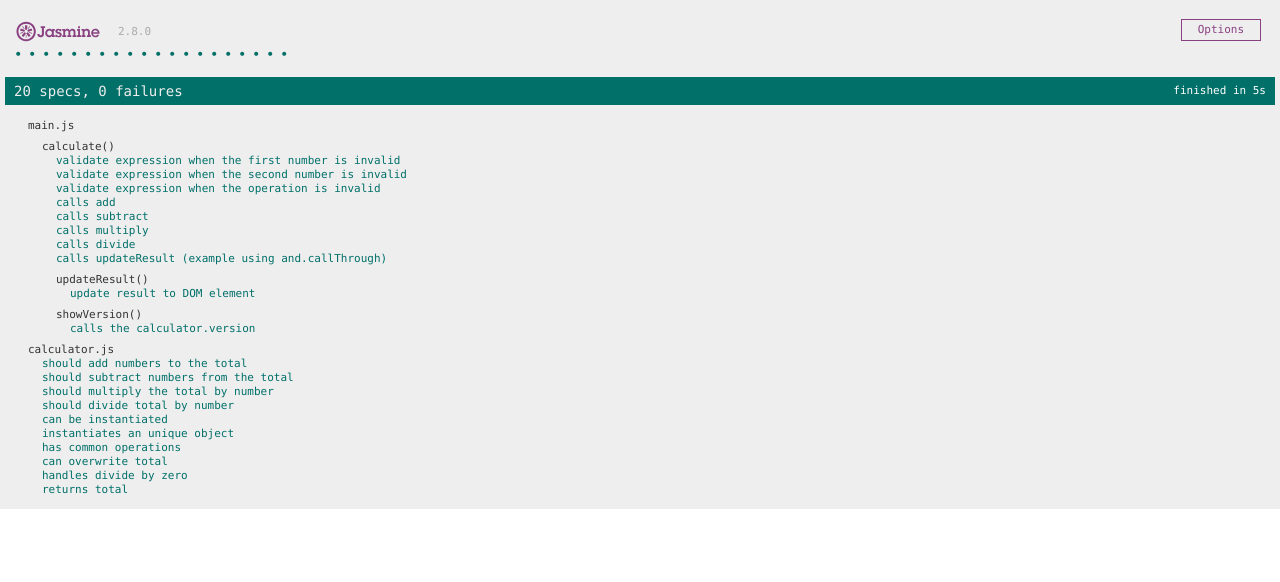
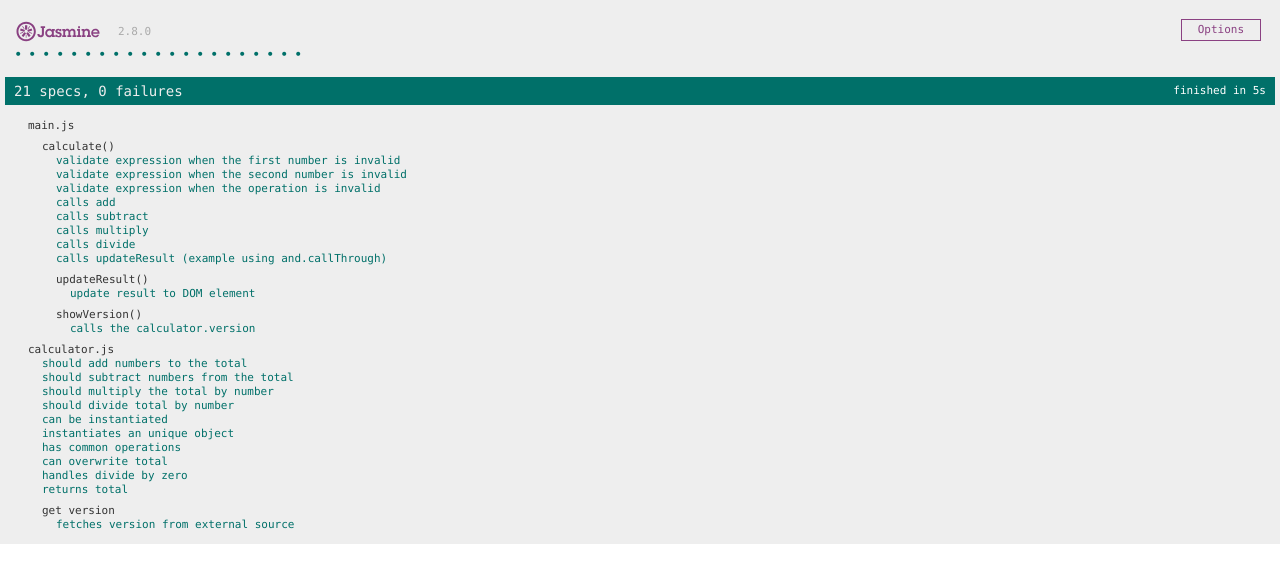
Before and after one commit to aboutandre/simple_calculator_with_jasmine_tests, a website: page spec-runner.html in a window 1280 px wide. Drawn offline with Linux system fonts and the light colour scheme.

Commit message:
Add a getter function to fetch a json from the web

```diff
--- a/js/calculator.js
+++ b/js/calculator.js
@@ -20,7 +20,14 @@ Calculator.prototype.divide = function (number) {
 
 Object.defineProperty(Calculator.prototype, 'version', {
     get: function () {
-        return '0.1';
+        return fetch('https://gist.githubusercontent.com/aboutandre/c000989b9d658f8467e898dfa0f933fd/raw/8103026ca1547b85d4eea97dbde0f8dac83ca7b9/simple-calculator.json')
+            .then(function (result) {
+                return result.json();
+            })
+            .then(function (json) {
+                console.log('This is the version', json.version);
+                return json.version;
+            });
     },
     enumerable: true,
     configurable: true
--- a/js/calculator.spec.js
+++ b/js/calculator.spec.js
@@ -60,4 +60,16 @@
          expect(calculator.total).toMatch(/-?\d+/);
          expect(typeof calculator.total).toMatch('number');
      });
- })
+
+     describe('get version', function() {
+        it('fetches version from external source', async function(done) {
+            spyOn(window, 'fetch').and.returnValue(Promise.resolve(
+                new Response('{"version": "0.0.1"}')
+            ));
+            const version = await calculator.version;
+                expect(version).toBe('0.0.1');
+
+                done();
+            });
+     });
+ });
--- a/js/main.js
+++ b/js/main.js
@@ -56,5 +56,7 @@ function showVersion() {
     const calculator = new Calculator();
     const element = document.getElementById('version');
 
-    element.innerText = calculator.version;
+    calculator.version.then(function (version) {
+        element.innerText = version;
+    });
 }
--- a/js/main.spec.js
+++ b/js/main.spec.js
@@ -92,7 +92,9 @@ describe('main.js', function () {
                 spyOn(document, 'getElementById').and.returnValue({
                     innerText: null
                 });
-                const spy = spyOnProperty(Calculator.prototype, 'version', 'get');
+                const spy = spyOnProperty(Calculator.prototype, 'version', 'get').and.returnValue(
+                    Promise.resolve()
+                );
                 showVersion();
 
                 expect(spy).toHaveBeenCalled();
```
Also changed, not shown: index.html (+3 -1 lines).
